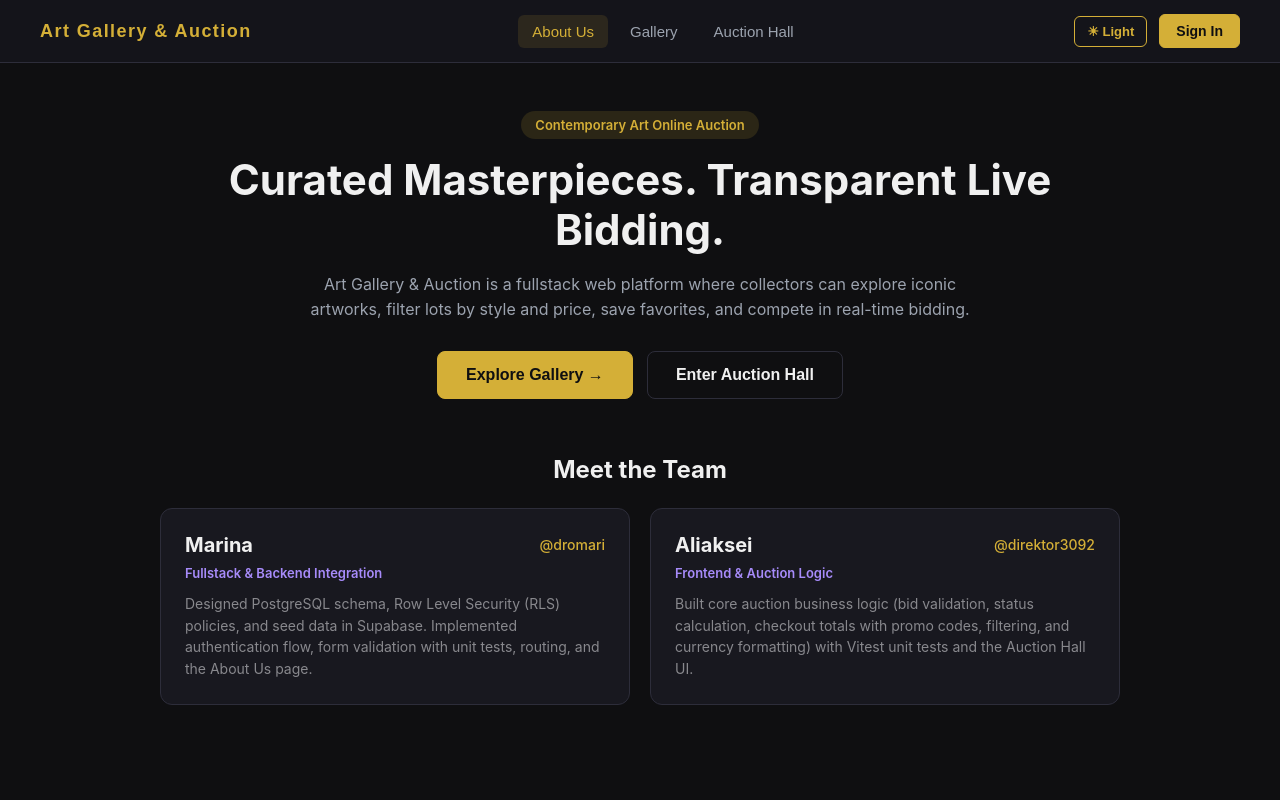
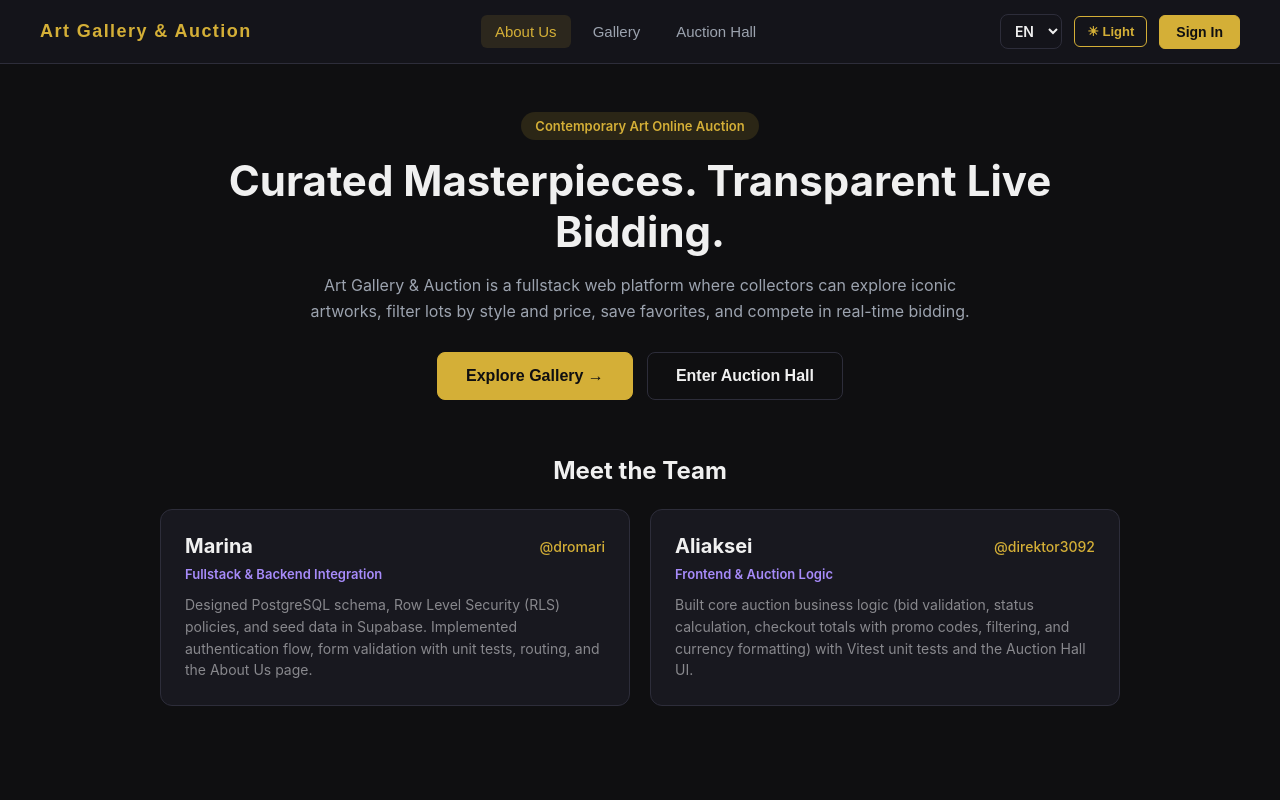
Before and after one commit to art-gallery-team/art-gallery, a website built with Vite: page index.html in a window 1280 px wide. Shown: the top 800 px of the page. Built offline with nearby package versions, Linux system fonts and the light colour scheme; no server answers.

Commit message:
feat(i18n): add EN/RU/BE language switcher and header localization (#21)

```diff
--- a/src/components/Header.css
+++ b/src/components/Header.css
@@ -91,3 +91,31 @@
   color: var(--text-main);
   border-color: var(--accent-primary);
 }
+
+.app-header__lang-select {
+  padding: 0.45rem 0.65rem;
+  border-radius: 0.5rem;
+  border: 1px solid var(--border-subtle);
+  background-color: transparent;
+  color: var(--text-main);
+  font-family: var(--font-main);
+  font-size: 0.875rem;
+  font-weight: 600;
+  cursor: pointer;
+  outline: none;
+  transition:
+    border-color 0.2s ease,
+    background-color 0.2s ease,
+    color 0.2s ease;
+}
+
+.app-header__lang-select:hover,
+.app-header__lang-select:focus {
+  border-color: var(--accent);
+  background-color: var(--link-hover);
+}
+
+.app-header__lang-select option {
+  background-color: var(--bg-card);
+  color: var(--text-main);
+}
--- a/src/components/Header.ts
+++ b/src/components/Header.ts
@@ -3,6 +3,7 @@ import { signOut } from '../api/authApi';
 import { openAuthModal } from './AuthModal';
 import './Header.css';
 import { getSavedTheme, toggleTheme } from '../utils/theme';
+import { getSavedLanguage, setLanguage, t, type Language } from '../utils/i18n';
 
 export interface HeaderOptions {
   currentPath: string;
@@ -27,10 +28,10 @@ export function createHeader({ currentPath, user, onNavigate }: HeaderOptions):
   nav.className = 'app-header__nav';
 
   const links = [
-    { path: '/', label: 'About Us' },
-    { path: '/gallery', label: 'Gallery' },
-    { path: '/auction', label: 'Auction Hall' },
-    ...(user ? [{ path: '/profile', label: 'Profile' }] : []),
+    { path: '/', label: t('nav.about') },
+    { path: '/gallery', label: t('nav.gallery') },
+    { path: '/auction', label: t('nav.auction') },
+    ...(user ? [{ path: '/profile', label: t('nav.profile') }] : []),
   ];
 
   links.forEach(({ path, label }) => {
@@ -48,12 +49,40 @@ export function createHeader({ currentPath, user, onNavigate }: HeaderOptions):
   const authActions = document.createElement('div');
   authActions.className = 'app-header__auth';
 
+  // Селектор языка (EN / RU / BE)
+  const langSelect = document.createElement('select');
+  langSelect.className = 'app-header__lang-select';
+  langSelect.setAttribute('aria-label', 'Select language');
+
+  const languages: { value: Language; label: string }[] = [
+    { value: 'en', label: 'EN' },
+    { value: 'ru', label: 'RU' },
+    { value: 'be', label: 'BE' },
+  ];
+
+  const currentLang = getSavedLanguage();
+
+  languages.forEach(({ value, label }) => {
+    const option = document.createElement('option');
+    option.value = value;
+    option.textContent = label;
+    if (value === currentLang) {
+      option.selected = true;
+    }
+    langSelect.append(option);
+  });
+
+  langSelect.addEventListener('change', () => {
+    setLanguage(langSelect.value as Language);
+  });
+
+  // Кнопка переключения темы
   const themeBtn = document.createElement('button');
   themeBtn.type = 'button';
-  themeBtn.className = 'app-header__btn app-header__btn--outline app-header__theme-btn ';
+  themeBtn.className = 'app-header__btn app-header__btn--outline app-header__theme-btn';
 
   const updateThemeLabel = (theme: 'dark' | 'light'): void => {
-    themeBtn.textContent = theme === 'dark' ? '☀ Light' : '☾ Dark';
+    themeBtn.textContent = theme === 'dark' ? t('theme.light') : t('theme.dark');
     themeBtn.setAttribute(
       'aria-label',
       theme === 'dark' ? 'Switch to light catalog theme' : 'Switch to dark gallery theme'
@@ -67,17 +96,17 @@ export function createHeader({ currentPath, user, onNavigate }: HeaderOptions):
     updateThemeLabel(newTheme);
   });
 
-  authActions.prepend(themeBtn);
+  authActions.prepend(langSelect, themeBtn);
 
   if (user) {
     const userEmail = document.createElement('span');
     userEmail.className = 'app-header__user';
-    userEmail.textContent = user.email ?? 'Collector';
+    userEmail.textContent = user.email ?? t('header.collector');
 
     const logoutBtn = document.createElement('button');
     logoutBtn.type = 'button';
     logoutBtn.className = 'app-header__btn app-header__btn--outline';
-    logoutBtn.textContent = 'Sign Out';
+    logoutBtn.textContent = t('auth.signOut');
     logoutBtn.addEventListener('click', async () => {
       await signOut();
       if (currentPath === '/profile') {
@@ -90,7 +119,7 @@ export function createHeader({ currentPath, user, onNavigate }: HeaderOptions):
     const loginBtn = document.createElement('button');
     loginBtn.type = 'button';
     loginBtn.className = 'app-header__btn';
-    loginBtn.textContent = 'Sign In';
+    loginBtn.textContent = t('auth.signIn');
     loginBtn.addEventListener('click', () => {
       openAuthModal();
     });
--- /dev/null
+++ b/src/utils/i18n.ts
@@ -0,0 +1,245 @@
+export type Language = 'en' | 'ru' | 'be';
+
+const STORAGE_KEY = 'art-gallery-lang';
+const LANGUAGES: Language[] = ['en', 'ru', 'be'];
+
+const translations = {
+  en: {
+    // Header & Navigation
+    'nav.about': 'About Us',
+    'nav.gallery': 'Gallery',
+    'nav.auction': 'Auction Hall',
+    'nav.profile': 'Profile',
+    'auth.signIn': 'Sign In',
+    'auth.signOut': 'Sign Out',
+    'header.collector': 'Collector',
+    'theme.light': '☀ Light',
+    'theme.dark': '☾ Dark',
+
+    // About Page
+    'about.badge': 'Contemporary Art Online Auction',
+    'about.title': 'Curated Masterpieces. Transparent Live Bidding.',
+    'about.desc':
+      'Art Gallery & Auction is a fullstack web platform where collectors can explore iconic artworks, filter lots by style and price, save favorites, and compete in real-time bidding.',
+    'about.ctaGallery': 'Explore Gallery →',
+    'about.ctaAuction': 'Enter Auction Hall',
+    'about.teamTitle': 'Meet the Team',
+
+    // Gallery Page
+    'gallery.title': 'Art Gallery',
+    'gallery.subtitle': 'Permanent & current exhibition collection. Explore artworks in detail.',
+    'gallery.ctaAuction': 'Enter Auction Hall →',
+    'gallery.searchPlaceholder': 'Search by artwork title or artist...',
+    'gallery.allStyles': 'All Styles',
+    'gallery.loading': 'Loading exhibition...',
+    'gallery.empty': 'No artworks match your filter criteria.',
+    'gallery.error': 'Failed to load gallery artworks. Please try again later.',
+    'gallery.viewDetails': 'View Details',
+
+    // Auction Hall & Lot Card
+    'auction.title': 'Auction Hall',
+    'auction.searchPlaceholder': 'Search lots by title or artist...',
+    'auction.allStatuses': 'All Statuses',
+    'auction.statusActive': 'Active',
+    'auction.statusSold': 'Sold',
+    'lot.currentPrice': 'Current Price',
+    'lot.placeBid': 'Place a Bid',
+    'lot.sold': 'Sold',
+    'lot.closed': 'Closed',
+    'lot.leading': 'You are leading',
+    'lot.viewDetails': 'View Details',
+
+    // Artwork Modal
+    'modal.inAuction': 'In Auction',
+    'modal.sold': 'Sold',
+    'modal.closed': 'Closed',
+    'modal.by': 'by',
+    'modal.year': 'Year',
+    'modal.style': 'Style',
+    'modal.noDesc': 'No detailed curatorial description provided for this artwork.',
+    'modal.startPrice': 'Start Price',
+    'modal.minStep': 'Min Step',
+    'modal.goToAuction': 'Go to Auction Hall',
+
+    // Auth Modal
+    'auth.loginTitle': 'Sign In',
+    'auth.loginSubtitle': 'Sign in to place bids and manage your favorite artworks',
+    'auth.registerTitle': 'Create Account',
+    'auth.registerSubtitle': 'Register to participate in live contemporary art auctions',
+    'auth.email': 'Email',
+    'auth.password': 'Password',
+    'auth.signUp': 'Sign Up',
+    'auth.noAccount': "Don't have an account? ",
+    'auth.hasAccount': 'Already have an account? ',
+  },
+  ru: {
+    // Header & Navigation
+    'nav.about': 'О проекте',
+    'nav.gallery': 'Галерея',
+    'nav.auction': 'Аукцион',
+    'nav.profile': 'Профиль',
+    'auth.signIn': 'Войти',
+    'auth.signOut': 'Выйти',
+    'header.collector': 'Коллекционер',
+    'theme.light': '☀ Светлая',
+    'theme.dark': '☾ Тёмная',
+
+    // About Page
+    'about.badge': 'Онлайн-аукцион современного искусства',
+    'about.title': 'Избранные шедевры. Прозрачные живые торги.',
+    'about.desc':
+      'Art Gallery & Auction — веб-платформа, где коллекционеры могут изучать авторские работы, фильтровать лоты по стилю и цене, сохранять избранное и участвовать в торгах в реальном времени.',
+    'about.ctaGallery': 'Открыть галерею →',
+    'about.ctaAuction': 'В аукционный зал',
+    'about.teamTitle': 'Команда проекта',
+
+    // Gallery Page
+    'gallery.title': 'Художественная галерея',
+    'gallery.subtitle': 'Постоянная и текущая экспозиция. Изучите работы в деталях.',
+    'gallery.ctaAuction': 'В аукционный зал →',
+    'gallery.searchPlaceholder': 'Поиск по названию или автору...',
+    'gallery.allStyles': 'Все стили',
+    'gallery.loading': 'Загрузка экспозиции...',
+    'gallery.empty': 'По вашему запросу работ не найдено.',
+    'gallery.error': 'Не удалось загрузить работы. Попробуйте позже.',
+    'gallery.viewDetails': 'Подробнее',
+
+    // Auction Hall & Lot Card
+    'auction.title': 'Аукционный зал',
+    'auction.searchPlaceholder': 'Поиск лотов по названию или автору...',
+    'auction.allStatuses': 'Все статусы',
+    'auction.statusActive': 'Активные',
+    'auction.statusSold': 'Проданные',
+    'lot.currentPrice': 'Текущая цена',
+    'lot.placeBid': 'Сделать ставку',
+    'lot.sold': 'Продано',
+    'lot.closed': 'Закрыт',
+    'lot.leading': 'Ваша ставка лидирует',
+    'lot.viewDetails': 'Подробнее',
+
+    // Artwork Modal
+    'modal.inAuction': 'На аукционе',
+    'modal.sold': 'Продано',
+    'modal.closed': 'Закрыт',
+    'modal.by': 'Автор:',
+    'modal.year': 'Год',
+    'modal.style': 'Стиль',
+    'modal.noDesc': 'Описание для этой работы пока не добавлено.',
+    'modal.startPrice': 'Стартовая цена',
+    'modal.minStep': 'Мин. шаг',
+    'modal.goToAuction': 'Перейти в аукцион',
+
+    // Auth Modal
+    'auth.loginTitle': 'Вход в аккаунт',
+    'auth.loginSubtitle': 'Войдите, чтобы делать ставки и сохранять работы в избранное',
+    'auth.registerTitle': 'Регистрация',
+    'auth.registerSubtitle': 'Создайте аккаунт для участия в онлайн-аукционах искусства',
+    'auth.email': 'Электронная почта',
+    'auth.password': 'Пароль',
+    'auth.signUp': 'Зарегистрироваться',
+    'auth.noAccount': 'Нет аккаунта? ',
+    'auth.hasAccount': 'Уже есть аккаунт? ',
+  },
+  be: {
+    // Header & Navigation
+    'nav.about': 'Пра праект',
+    'nav.gallery': 'Галерэя',
+    'nav.auction': 'Аўкцыён',
+    'nav.profile': 'Профіль',
+    'auth.signIn': 'Увайсці',
+    'auth.signOut': 'Выйсці',
+    'header.collector': 'Калекцыянер',
+    'theme.light': '☀ Светлая',
+    'theme.dark': '☾ Цёмная',
+
+    // About Page
+    'about.badge': 'Анлайн-аўкцыён сучаснага мастацтва',
+    'about.title': 'Выбраныя шэдэўры. Празрыстыя жывыя таргі.',
+    'about.desc':
+      'Art Gallery & Auction — вэб-платформа, дзе калекцыянеры могуць вывучаць аўтарскія творы, фільтраваць лоты па стылі і цане, захоўваць абранае і ўдзельнічаць у таргах у рэальным часе.',
+    'about.ctaGallery': 'Адкрыць галерэю →',
+    'about.ctaAuction': 'У аўкцыённую залу',
+    'about.teamTitle': 'Каманда праекта',
+
+    // Gallery Page
+    'gallery.title': 'Мастацкая галерэя',
+    'gallery.subtitle': 'Пастаянная і бягучая экспазіцыя. Вывучыце творы ў дэталях.',
+    'gallery.ctaAuction': 'У аўкцыённую залу →',
+    'gallery.searchPlaceholder': 'Пошук па назве або аўтару...',
+    'gallery.allStyles': 'Усе стылі',
+    'gallery.loading': 'Загрузка экспазіцыі...',
+    'gallery.empty': 'Па вашым запыце твораў не знойдзена.',
+    'gallery.error': 'Не ўдалося загрузіць творы. Паспрабуйце пазней.',
+    'gallery.viewDetails': 'Падрабязней',
+
+    // Auction Hall & Lot Card
+    'auction.title': 'Аўкцыённая зала',
+    'auction.searchPlaceholder': 'Пошук лотаў па назве або аўтару...',
+    'auction.allStatuses': 'Усе статусы',
+    'auction.statusActive': 'Актыўныя',
+    'auction.statusSold': 'Прададзеныя',
+    'lot.currentPrice': 'Бягучая цана',
+    'lot.placeBid': 'Зрабіць стаўку',
+    'lot.sold': 'Прададзена',
+    'lot.closed': 'Закрыты',
+    'lot.leading': 'Ваша стаўка лідзіруе',
+    'lot.viewDetails': 'Падрабязней',
+
+    // Artwork Modal
+    'modal.inAuction': 'На аўкцыёне',
+    'modal.sold': 'Прададзена',
+    'modal.closed': 'Закрыты',
+    'modal.by': 'Аўтар:',
+    'modal.year': 'Год',
+    'modal.style': 'Стыль',
+    'modal.noDesc': 'Апісанне для гэтага твора пакуль не дададзена.',
+    'modal.startPrice': 'Стартавая цана',
+    'modal.minStep': 'Мін. крок',
+    'modal.goToAuction': 'Перайсці ў аўкцыён',
+
+    // Auth Modal
+    'auth.loginTitle': 'Уваход у акаўнт',
+    'auth.loginSubtitle': 'Увайдзіце, каб рабіць стаўкі і захоўваць творы ў абранае',
+    'auth.registerTitle': 'Рэгістрацыя',
+    'auth.registerSubtitle': 'Стварыце акаўнт для ўдзелу ў анлайн-аўкцыёнах мастацтва',
+    'auth.email': 'Электронная пошта',
+    'auth.password': 'Пароль',
+    'auth.signUp': 'Зарэгістравацца',
+    'auth.noAccount': 'Няма акаўнта? ',
+    'auth.hasAccount': 'Ужо ёсць акаўнт? ',
+  },
+} as const;
+
+export type TranslationKey = keyof typeof translations.en;
+
+type LanguageListener = (lang: Language) => void;
+const listeners = new Set<LanguageListener>();
+
+export function getSavedLanguage(): Language {
+  const saved = localStorage.getItem(STORAGE_KEY);
+  return saved === 'ru' || saved === 'be' ? saved : 'en';
+}
+
+export function setLanguage(lang: Language): void {
+  localStorage.setItem(STORAGE_KEY, lang);
+  document.documentElement.lang = lang;
+  listeners.forEach((listener) => listener(lang));
+}
+
+export function toggleLanguage(): Language {
+  const current = getSavedLanguage();
+  const nextIndex = (LANGUAGES.indexOf(current) + 1) % LANGUAGES.length;
+  const next = LANGUAGES[nextIndex];
+  setLanguage(next);
+  return next;
+}
+
+export function onLanguageChange(listener: LanguageListener): () => void {
+  listeners.add(listener);
+  return () => listeners.delete(listener);
+}
+
+export function t(key: TranslationKey): string {
+  const lang = getSavedLanguage();
+  return translations[lang][key] ?? translations.en[key] ?? key;
+}
```
